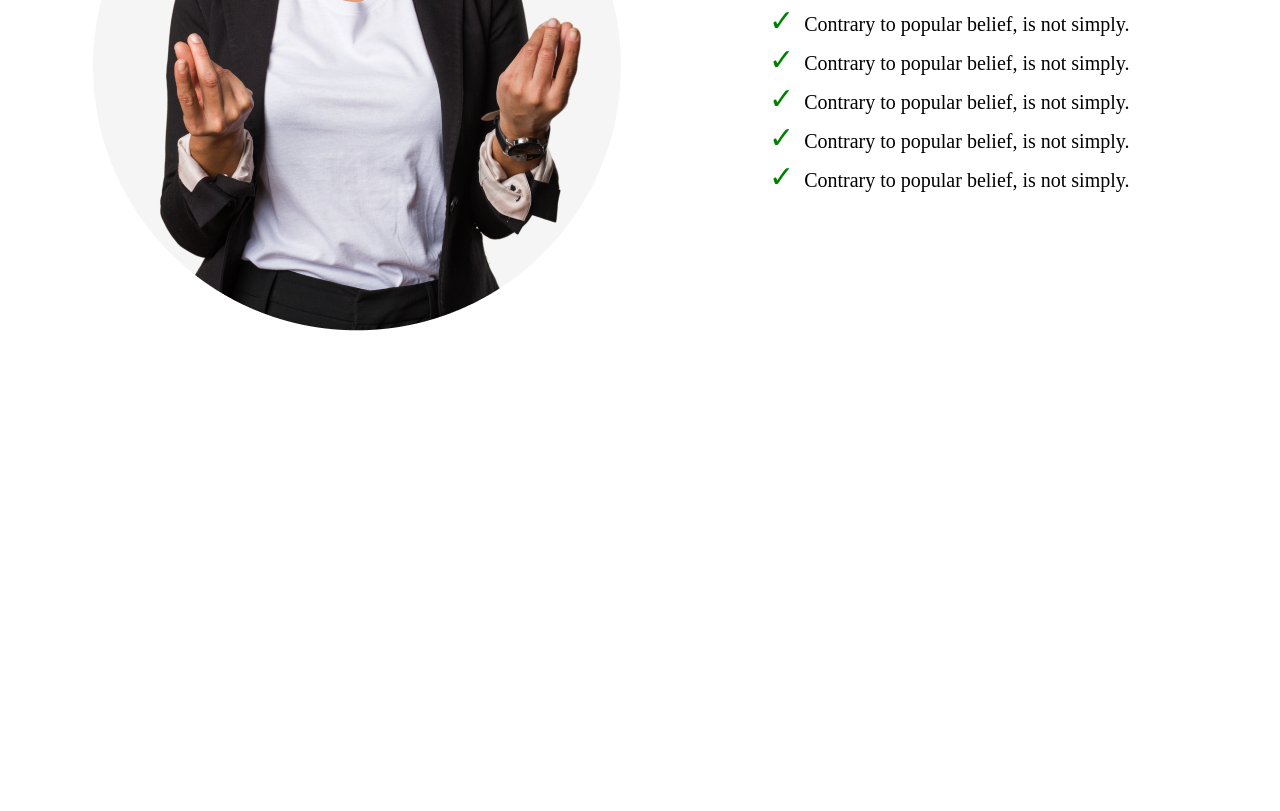
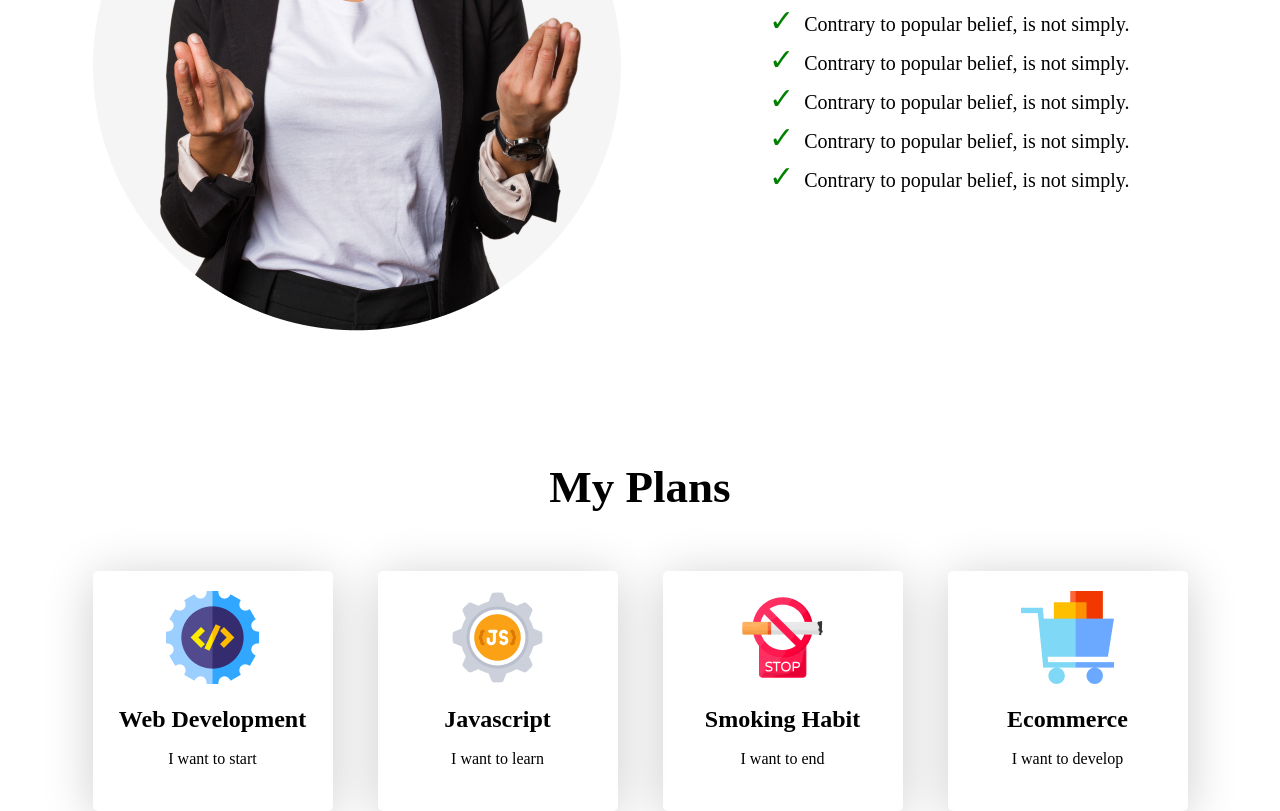
Before and after one commit to FSD-Tanvir/new-year-new-me, a plain HTML site: page index.html in a window 1280 px wide. Shown: the part 1323-2134 px from the top of the page. Before the commit the page ends 1654 px from the top, so only its background shows below. Drawn offline with Linux system fonts and the light colour scheme.

Commit message:
added my plans section

```diff
--- a/index.html
+++ b/index.html
@@ -45,6 +45,34 @@
             </div>
         </div>
 
+        <!--This is My Plans Section-->
+
+        <div class="my-plan">
+            <h1 class="my-plan-title" >My Plans</h1>
+            <div class="my-plans">
+                <div class="plan">
+                    <img src="./images/icons/web.png" alt="web">
+                    <h2>Web Development</h2>
+                    <span>I want to start</span>
+                </div>
+                <div class="plan">
+                    <img src="./images/icons/js.png" alt="web">
+                    <h2>Javascript</h2>
+                    <span>I want to learn</span>
+                </div>
+                <div class="plan">
+                    <img src="./images/icons/smoke.png" alt="web">
+                    <h2>Smoking Habit</h2>
+                    <span>I want to end</span>
+                </div>
+                <div class="plan">
+                    <img src="./images/icons/ecom.png" alt="web">
+                    <h2>Ecommerce</h2>
+                    <span>I want to develop</span>
+                </div>
+            </div>
+        </div>
+
     </main>
 
     <!--End Main Section-->
--- a/styles/style.css
+++ b/styles/style.css
@@ -17,6 +17,7 @@ CSS INDEX
 2. Header Section
 3. Main Section
 4. Previous History Section
+5. My Plans Section
 
 ==================================*/
 
@@ -134,3 +135,35 @@ ul li:before {
     margin-top: 24px;
     line-height: 26px;
 }
+
+/*==================================
+
+5. My Plans Section
+
+==================================*/
+
+.my-plan{
+    margin-top: 130px;
+}
+
+.my-plan-title{
+    text-align: center;
+    font-size: 45px;
+}
+
+.my-plans{
+    margin-top: 48px;
+    display: flex;
+    justify-content: space-around;
+}
+
+.plan{
+    width: 200px;
+    height: 200px;
+    text-align: center;
+    border-radius: 5px;
+    box-shadow: 0px 6px 50px 0px rgba(0, 0, 0, 0.2);
+    padding: 20px;
+    line-height: 40px;
+    margin-top: 10px;
+}
```
